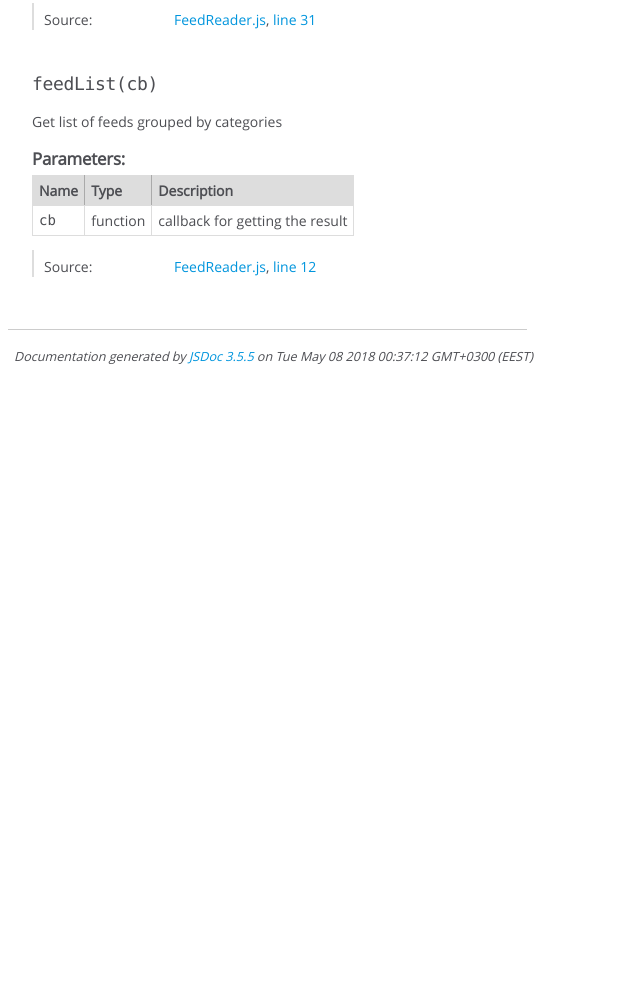
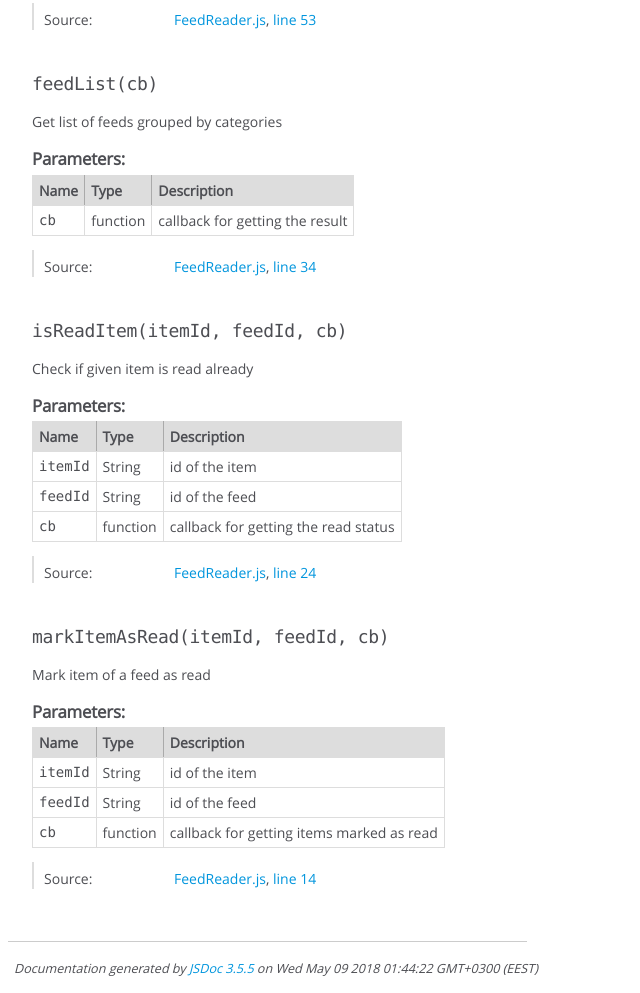
Before and after one commit to pihvi/otm-harjoitustyo, an Electron app: page docs/global.html in a window 800 px wide. Shown: the part 673-1666 px from the top of the page, without its empty margins (0-640 px from the left). Before the commit the page ends 1053 px from the top, so only its background shows below. Drawn offline with Linux system fonts and the light colour scheme.

Commit message:
Fix linting and update docs

```diff
--- a/docs/global.html
+++ b/docs/global.html
@@ -205,7 +205,7 @@
 
     <dt class="tag-source">Source:</dt>
     <dd class="tag-source"><ul class="dummy"><li>
-        <a href="FeedReader.js.html">FeedReader.js</a>, <a href="FeedReader.js.html#line22">line 22</a>
+        <a href="FeedReader.js.html">FeedReader.js</a>, <a href="FeedReader.js.html#line44">line 44</a>
     </li></ul></dd>
 
 
@@ -363,7 +363,7 @@
 
     <dt class="tag-source">Source:</dt>
     <dd class="tag-source"><ul class="dummy"><li>
-        <a href="FeedReader.js.html">FeedReader.js</a>, <a href="FeedReader.js.html#line31">line 31</a>
+        <a href="FeedReader.js.html">FeedReader.js</a>, <a href="FeedReader.js.html#line53">line 53</a>
     </li></ul></dd>
 
 
@@ -498,7 +498,369 @@
 
     <dt class="tag-source">Source:</dt>
     <dd class="tag-source"><ul class="dummy"><li>
-        <a href="FeedReader.js.html">FeedReader.js</a>, <a href="FeedReader.js.html#line12">line 12</a>
+        <a href="FeedReader.js.html">FeedReader.js</a>, <a href="FeedReader.js.html#line34">line 34</a>
+    </li></ul></dd>
+
+
+
+
+
+
+
+</dl>
+
+
+
+
+
+
+
+
+
+
+
+
+
+
+
+
+
+
+
+
+
+
+
+
+    <h4 class="name" id="isReadItem"><span class="type-signature"></span>isReadItem<span class="signature">(itemId, feedId, cb)</span><span class="type-signature"></span></h4>
+
+
+
+
+
+
+<div class="description">
+    Check if given item is read already
+</div>
+
+
+
+
+
+
+
+
+
+    <h5>Parameters:</h5>
+
+
+<table class="params">
+    <thead>
+    <tr>
+
+        <th>Name</th>
+
+
+        <th>Type</th>
+
+
+
+
+
+        <th class="last">Description</th>
+    </tr>
+    </thead>
+
+    <tbody>
+
+
+        <tr>
+
+                <td class="name"><code>itemId</code></td>
+
+
+            <td class="type">
+
+
+<span class="param-type">String</span>
+
+
+
+            </td>
+
+
+
+
+
+            <td class="description last">id of the item</td>
+        </tr>
+
+
+
+        <tr>
+
+                <td class="name"><code>feedId</code></td>
+
+
+            <td class="type">
+
+
+<span class="param-type">String</span>
+
+
+
+            </td>
+
+
+
+
+
+            <td class="description last">id of the feed</td>
+        </tr>
+
+
+
+        <tr>
+
+                <td class="name"><code>cb</code></td>
+
+
+            <td class="type">
+
+
+<span class="param-type">function</span>
+
+
+
+            </td>
+
+
+
+
+
+            <td class="description last">callback for getting the read status</td>
+        </tr>
+
+
+    </tbody>
+</table>
+
+
+
+
+
+
+<dl class="details">
+
+
+
+
+
+
+
+
+
+
+
+
+
+
+
+
+
+
+
+
+
+
+
+
+
+
+    <dt class="tag-source">Source:</dt>
+    <dd class="tag-source"><ul class="dummy"><li>
+        <a href="FeedReader.js.html">FeedReader.js</a>, <a href="FeedReader.js.html#line24">line 24</a>
+    </li></ul></dd>
+
+
+
+
+
+
+
+</dl>
+
+
+
+
+
+
+
+
+
+
+
+
+
+
+
+
+
+
+
+
+
+
+
+
+    <h4 class="name" id="markItemAsRead"><span class="type-signature"></span>markItemAsRead<span class="signature">(itemId, feedId, cb)</span><span class="type-signature"></span></h4>
+
+
+
+
+
+
+<div class="description">
+    Mark item of a feed as read
+</div>
+
+
+
+
+
+
+
+
+
+    <h5>Parameters:</h5>
+
+
+<table class="params">
+    <thead>
+    <tr>
+
+        <th>Name</th>
+
+
+        <th>Type</th>
+
+
+
+
+
+        <th class="last">Description</th>
+    </tr>
+    </thead>
+
+    <tbody>
+
+
+        <tr>
+
+                <td class="name"><code>itemId</code></td>
+
+
+            <td class="type">
+
+
+<span class="param-type">String</span>
+
+
+
+            </td>
+
+
+
+
+
+            <td class="description last">id of the item</td>
+        </tr>
+
+
+
+        <tr>
+
+                <td class="name"><code>feedId</code></td>
+
+
+            <td class="type">
+
+
+<span class="param-type">String</span>
+
+
+
+            </td>
+
+
+
+
+
+            <td class="description last">id of the feed</td>
+        </tr>
+
+
+
+        <tr>
+
+                <td class="name"><code>cb</code></td>
+
+
+            <td class="type">
+
+
+<span class="param-type">function</span>
+
+
+
+            </td>
+
+
+
+
+
+            <td class="description last">callback for getting items marked as read</td>
+        </tr>
+
+
+    </tbody>
+</table>
+
+
+
+
+
+
+<dl class="details">
+
+
+
+
+
+
+
+
+
+
+
+
+
+
+
+
+
+
+
+
+
+
+
+
+
+
+    <dt class="tag-source">Source:</dt>
+    <dd class="tag-source"><ul class="dummy"><li>
+        <a href="FeedReader.js.html">FeedReader.js</a>, <a href="FeedReader.js.html#line14">line 14</a>
     </li></ul></dd>
 
 
@@ -542,13 +904,13 @@
 </div>
 
 <nav>
-    <h2><a href="index.html">Home</a></h2><h3>Global</h3><ul><li><a href="global.html#addFeed">addFeed</a></li><li><a href="global.html#deleteFeed">deleteFeed</a></li><li><a href="global.html#feedList">feedList</a></li></ul>
+    <h2><a href="index.html">Home</a></h2><h3>Global</h3><ul><li><a href="global.html#addFeed">addFeed</a></li><li><a href="global.html#deleteFeed">deleteFeed</a></li><li><a href="global.html#feedList">feedList</a></li><li><a href="global.html#isReadItem">isReadItem</a></li><li><a href="global.html#markItemAsRead">markItemAsRead</a></li></ul>
 </nav>
 
 <br class="clear">
 
 <footer>
-    Documentation generated by <a href="https://github.com/jsdoc3/jsdoc">JSDoc 3.5.5</a> on Tue May 08 2018 00:37:12 GMT+0300 (EEST)
+    Documentation generated by <a href="https://github.com/jsdoc3/jsdoc">JSDoc 3.5.5</a> on Wed May 09 2018 01:44:22 GMT+0300 (EEST)
 </footer>
 
 <script> prettyPrint(); </script>
--- a/domain/FeedReader.js
+++ b/domain/FeedReader.js
@@ -23,7 +23,7 @@ function markItemAsRead(itemId, feedId, cb) {
  */
 function isReadItem(itemId, feedId, cb) {
   datastore.getReadItem(itemId, feedId, (err, items) => {
-    cb(err, items != null && items.length > 0)
+    cb(err, items !== null && items.length > 0)
   })
 }
 
```
Also changed, not shown: docs/FeedReader.js.html (+25 -3 lines), docs/index.html (+2 -2 lines), .eslintrc.js.
